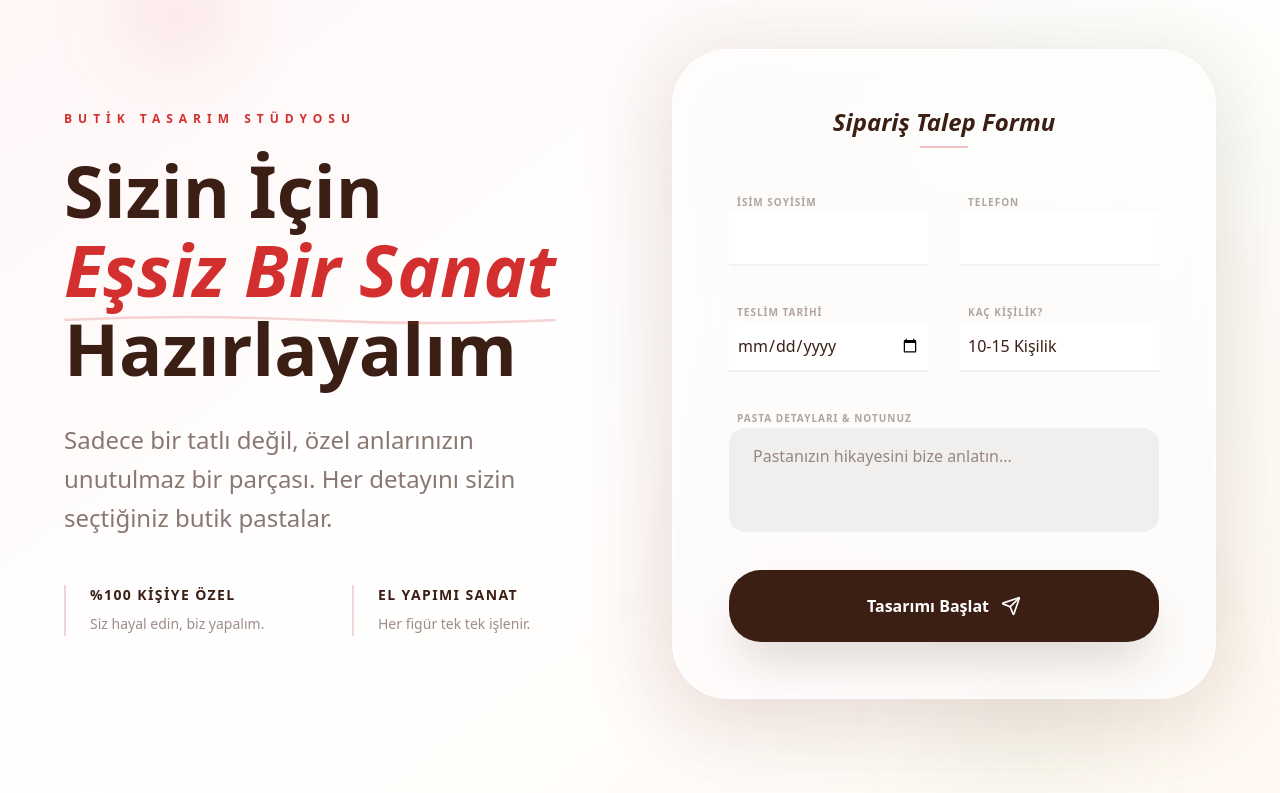
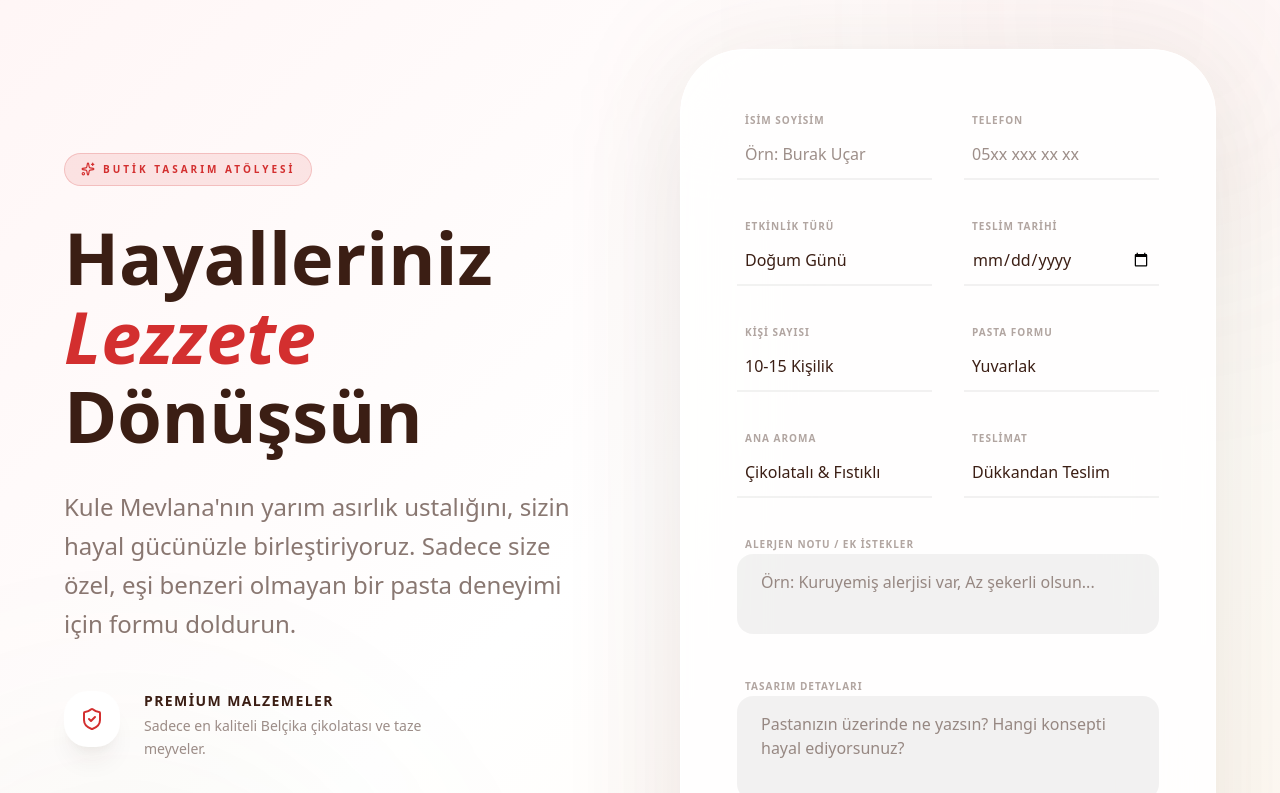
Before and after one commit to burakucarr/kulemevlanasamsun, a Next.js app: page / in a window 1280 px wide. Shown: the part 3160-3953 px from the top of the page. Built offline with nearby package versions, Linux system fonts and the light colour scheme; a web font is replaced by a local one.

Commit message:
Expanded Custom Order Form with Event Type, Shape, Delivery, and Allergy fields

```diff
--- a/src/components/CustomOrderForm.tsx
+++ b/src/components/CustomOrderForm.tsx
@@ -2,7 +2,7 @@
 
 import React, { useState } from "react";
 import { motion } from "framer-motion";
-import { Send, Calendar, Users, Cake } from "lucide-react";
+import { Send, MapPin, Sparkles, ShieldCheck } from "lucide-react";
 
 export default function CustomOrderForm() {
   const [formData, setFormData] = useState({
@@ -10,93 +10,99 @@ export default function CustomOrderForm() {
     phone: "",
     date: "",
     people: "10-15",
-    flavor: "Çikolatalı",
+    flavor: "Çikolatalı & Fıstıklı",
+    eventType: "Doğum Günü",
+    shape: "Yuvarlak",
+    deliveryType: "Dükkandan Teslim",
+    allergies: "Yok",
     notes: "",
   });
 
   const handleSubmit = (e: React.FormEvent) => {
     e.preventDefault();
-    const message = `*Yeni Özel Pasta Sipariş Talebi*%0A%0A*İsim:* ${formData.name}%0A*Telefon:* ${formData.phone}%0A*Tarih:* ${formData.date}%0A*Kişi Sayısı:* ${formData.people}%0A*Aroma:* ${formData.flavor}%0A*Notlar:* ${formData.notes}`;
+    const message = `*Yeni Özel Pasta Tasarım Talebi*%0A%0A` +
+      `*Müşteri:* ${formData.name}%0A` +
+      `*Telefon:* ${formData.phone}%0A` +
+      `*Etkinlik:* ${formData.eventType}%0A` +
+      `*Tarih:* ${formData.date}%0A` +
+      `*Kişi Sayısı:* ${formData.people}%0A` +
+      `*Pasta Formu:* ${formData.shape}%0A` +
+      `*Aroma:* ${formData.flavor}%0A` +
+      `*Teslimat:* ${formData.deliveryType}%0A` +
+      `*Alerjen Notu:* ${formData.allergies}%0A` +
+      `*Tasarım Notları:* ${formData.notes}`;
+
     window.open(`https://wa.me/905309351955?text=${message}`, "_blank");
   };
 
   return (
     <section id="ozel-siparis" className="py-24 md:py-40 bg-gradient-to-br from-[#FFF5F5] via-white to-[#FFF9F0] relative overflow-hidden">
-      {/* Premium Decorative Elements - Antigravity Style */}
-      <motion.div
-        animate={{ y: [0, -30, 0], rotate: [0, 10, 0] }}
-        transition={{ duration: 6, repeat: Infinity, ease: "easeInOut" }}
-        className="absolute top-20 left-[10%] w-24 h-24 bg-accent/10 rounded-full blur-2xl"
-      />
-      <motion.div
-        animate={{ y: [0, 40, 0], rotate: [0, -15, 0] }}
-        transition={{ duration: 8, repeat: Infinity, ease: "easeInOut" }}
-        className="absolute bottom-20 right-[15%] w-32 h-32 bg-pistachio/10 rounded-full blur-3xl"
-      />
+      {/* Decorative Blobs */}
+      <div className="absolute top-[-10%] right-[-10%] w-[500px] h-[500px] bg-accent/5 rounded-full blur-[120px]" />
+      <div className="absolute bottom-[-10%] left-[-10%] w-[500px] h-[500px] bg-pistachio/5 rounded-full blur-[120px]" />
 
       <div className="container mx-auto px-4 md:px-6 relative z-10">
-        <div className="max-w-6xl mx-auto grid grid-cols-1 lg:grid-cols-2 gap-16 items-center">
+        <div className="max-w-6xl mx-auto grid grid-cols-1 lg:grid-cols-2 gap-20 items-center">
 
-          {/* Left Side: Creative Invite */}
+          {/* Left Content */}
           <div className="relative">
-            <motion.span
-              initial={{ opacity: 0, x: -20 }}
-              whileInView={{ opacity: 1, x: 0 }}
-              className="text-accent font-black text-xs uppercase tracking-[0.5em] mb-6 block"
+            <motion.div
+              initial={{ opacity: 0, y: 20 }}
+              whileInView={{ opacity: 1, y: 0 }}
+              className="inline-flex items-center gap-2 bg-accent/10 border border-accent/20 px-4 py-2 rounded-full mb-8"
             >
-              Butik Tasarım Stüdyosu
-            </motion.span>
+              <Sparkles size={14} className="text-accent" />
+              <span className="text-accent font-black text-[10px] uppercase tracking-[0.3em]">Butik Tasarım Atölyesi</span>
+            </motion.div>
+
             <h2 className="font-playfair font-black text-5xl md:text-7xl text-primary mb-8 leading-[1.1]">
-              Sizin İçin <br />
-              <span className="text-accent italic relative">
-                Eşsiz Bir Sanat
-                <svg className="absolute -bottom-2 left-0 w-full h-3 text-accent/20" viewBox="0 0 100 10" preserveAspectRatio="none">
-                  <path d="M0 5 Q 25 0 50 5 T 100 5" fill="none" stroke="currentColor" strokeWidth="2" />
-                </svg>
-              </span>
-              <br /> Hazırlayalım
+              Hayalleriniz <br />
+              <span className="text-accent italic">Lezzete</span> Dönüşsün
             </h2>
-            <p className="text-primary/60 text-lg md:text-2xl font-medium mb-12 leading-relaxed max-w-lg">
-              Sadece bir tatlı değil, özel anlarınızın unutulmaz bir parçası. Her detayını sizin seçtiğiniz butik pastalar.
+
+            <p className="text-primary/60 text-lg md:text-2xl font-medium mb-12 leading-relaxed">
+              Kule Mevlana'nın yarım asırlık ustalığını, sizin hayal gücünüzle birleştiriyoruz.
+              Sadece size özel, eşi benzeri olmayan bir pasta deneyimi için formu doldurun.
             </p>
 
-            <div className="grid grid-cols-1 sm:grid-cols-2 gap-8">
+            <div className="space-y-8">
               {[
-                { title: "%100 Kişiye Özel", desc: "Siz hayal edin, biz yapalım." },
-                { title: "El Yapımı Sanat", desc: "Her figür tek tek işlenir." },
+                { icon: <ShieldCheck className="text-accent" />, title: "Premium Malzemeler", desc: "Sadece en kaliteli Belçika çikolatası ve taze meyveler." },
+                { icon: <MapPin className="text-accent" />, title: "Adrese Teslim", desc: "Atakum ve çevresine özel soğutmalı araçlarımızla teslimat." },
               ].map((item, i) => (
-                <div key={i} className="border-l-2 border-accent/20 pl-6">
-                  <h4 className="font-black text-primary text-sm uppercase tracking-widest mb-2">{item.title}</h4>
-                  <p className="text-primary/50 text-sm leading-relaxed">{item.desc}</p>
+                <div key={i} className="flex gap-6 items-start group">
+                  <div className="w-14 h-14 rounded-3xl bg-white shadow-xl shadow-primary/5 flex items-center justify-center flex-shrink-0 group-hover:scale-110 transition-transform duration-500">
+                    {item.icon}
+                  </div>
+                  <div>
+                    <h4 className="font-black text-primary uppercase tracking-widest text-sm mb-1">{item.title}</h4>
+                    <p className="text-primary/50 text-sm leading-relaxed max-w-xs">{item.desc}</p>
+                  </div>
                 </div>
               ))}
             </div>
           </div>
 
-          {/* Right Side: The "Golden" Form */}
+          {/* Right Form */}
           <motion.div
             initial={{ opacity: 0, scale: 0.95 }}
             whileInView={{ opacity: 1, scale: 1 }}
             className="relative"
           >
-            {/* Glow Behind Form */}
-            <div className="absolute -inset-4 bg-gradient-to-tr from-accent/20 to-pistachio/20 blur-2xl rounded-[4rem] opacity-50" />
+            <div className="absolute -inset-4 bg-gradient-to-tr from-accent/20 to-pistachio/20 blur-3xl rounded-[4rem] opacity-30" />
 
-            <div className="relative bg-white/80 backdrop-blur-2xl rounded-[3.5rem] p-8 md:p-14 shadow-[0_30px_100px_rgba(0,0,0,0.08)] border border-white">
-              {/* Form Content */}
+            <div className="relative bg-white/90 backdrop-blur-3xl rounded-[4rem] p-8 md:p-14 shadow-[0_40px_120px_rgba(0,0,0,0.07)] border border-white">
               <form onSubmit={handleSubmit} className="space-y-8">
-                <div className="text-center mb-10">
-                  <h3 className="font-playfair font-bold text-2xl text-primary italic">Sipariş Talep Formu</h3>
-                  <div className="w-12 h-0.5 bg-accent/30 mx-auto mt-2" />
-                </div>
 
+                {/* Section 1: Contact */}
                 <div className="grid grid-cols-1 md:grid-cols-2 gap-8">
                   <div className="space-y-3">
                     <label className="text-[10px] font-black uppercase tracking-widest text-primary/40 ml-2">İsim Soyisim</label>
                     <input
                       required
                       type="text"
-                      className="w-full bg-white border-b-2 border-black/5 focus:border-accent px-2 py-3 outline-none transition-all font-medium text-primary text-lg"
+                      placeholder="Örn: Burak Uçar"
+                      className="w-full bg-transparent border-b-2 border-black/5 focus:border-accent px-2 py-3 outline-none transition-all font-medium text-primary"
                       onChange={(e) => setFormData({ ...formData, name: e.target.value })}
                     />
                   </div>
@@ -105,26 +111,46 @@ export default function CustomOrderForm() {
                     <input
                       required
                       type="tel"
-                      className="w-full bg-white border-b-2 border-black/5 focus:border-accent px-2 py-3 outline-none transition-all font-medium text-primary text-lg"
+                      placeholder="05xx xxx xx xx"
+                      className="w-full bg-transparent border-b-2 border-black/5 focus:border-accent px-2 py-3 outline-none transition-all font-medium text-primary"
                       onChange={(e) => setFormData({ ...formData, phone: e.target.value })}
                     />
                   </div>
                 </div>
 
+                {/* Section 2: Event Details */}
                 <div className="grid grid-cols-1 md:grid-cols-2 gap-8">
+                  <div className="space-y-3">
+                    <label className="text-[10px] font-black uppercase tracking-widest text-primary/40 ml-2">Etkinlik Türü</label>
+                    <select
+                      className="w-full bg-transparent border-b-2 border-black/5 focus:border-accent px-2 py-3 outline-none transition-all font-medium text-primary cursor-pointer appearance-none"
+                      onChange={(e) => setFormData({ ...formData, eventType: e.target.value })}
+                    >
+                      <option>Doğum Günü</option>
+                      <option>Düğün & Nişan</option>
+                      <option>Yıldönümü</option>
+                      <option>Baby Shower</option>
+                      <option>Kurumsal Etkinlik</option>
+                      <option>Diğer</option>
+                    </select>
+                  </div>
                   <div className="space-y-3">
                     <label className="text-[10px] font-black uppercase tracking-widest text-primary/40 ml-2">Teslim Tarihi</label>
                     <input
                       required
                       type="date"
-                      className="w-full bg-white border-b-2 border-black/5 focus:border-accent px-2 py-3 outline-none transition-all font-medium text-primary"
+                      className="w-full bg-transparent border-b-2 border-black/5 focus:border-accent px-2 py-3 outline-none transition-all font-medium text-primary"
                       onChange={(e) => setFormData({ ...formData, date: e.target.value })}
                     />
                   </div>
+                </div>
+
+                {/* Section 3: Cake Specs */}
+                <div className="grid grid-cols-1 md:grid-cols-2 gap-8">
                   <div className="space-y-3">
-                    <label className="text-[10px] font-black uppercase tracking-widest text-primary/40 ml-2">Kaç Kişilik?</label>
+                    <label className="text-[10px] font-black uppercase tracking-widest text-primary/40 ml-2">Kişi Sayısı</label>
                     <select
-                      className="w-full bg-white border-b-2 border-black/5 focus:border-accent px-2 py-3 outline-none transition-all font-medium text-primary appearance-none cursor-pointer"
+                      className="w-full bg-transparent border-b-2 border-black/5 focus:border-accent px-2 py-3 outline-none transition-all font-medium text-primary cursor-pointer appearance-none"
                       onChange={(e) => setFormData({ ...formData, people: e.target.value })}
                     >
                       <option>10-15 Kişilik</option>
@@ -133,14 +159,64 @@ export default function CustomOrderForm() {
                       <option>50+ Kişilik</option>
                     </select>
                   </div>
+                  <div className="space-y-3">
+                    <label className="text-[10px] font-black uppercase tracking-widest text-primary/40 ml-2">Pasta Formu</label>
+                    <select
+                      className="w-full bg-transparent border-b-2 border-black/5 focus:border-accent px-2 py-3 outline-none transition-all font-medium text-primary cursor-pointer appearance-none"
+                      onChange={(e) => setFormData({ ...formData, shape: e.target.value })}
+                    >
+                      <option>Yuvarlak</option>
+                      <option>Kare</option>
+                      <option>Kalp</option>
+                      <option>Çok Katlı</option>
+                      <option>Özel Kesim (Rakam/Harf)</option>
+                    </select>
+                  </div>
+                </div>
+
+                {/* Section 4: Flavor & Delivery */}
+                <div className="grid grid-cols-1 md:grid-cols-2 gap-8">
+                  <div className="space-y-3">
+                    <label className="text-[10px] font-black uppercase tracking-widest text-primary/40 ml-2">Ana Aroma</label>
+                    <select
+                      className="w-full bg-transparent border-b-2 border-black/5 focus:border-accent px-2 py-3 outline-none transition-all font-medium text-primary cursor-pointer appearance-none"
+                      onChange={(e) => setFormData({ ...formData, flavor: e.target.value })}
+                    >
+                      <option>Çikolatalı & Fıstıklı</option>
+                      <option>Meyveli (Karışık)</option>
+                      <option>Karamelli & Krokanlı</option>
+                      <option>Lotus & Biscoff</option>
+                      <option>Vanilyalı & Çilekli</option>
+                    </select>
+                  </div>
+                  <div className="space-y-3">
+                    <label className="text-[10px] font-black uppercase tracking-widest text-primary/40 ml-2">Teslimat</label>
+                    <select
+                      className="w-full bg-transparent border-b-2 border-black/5 focus:border-accent px-2 py-3 outline-none transition-all font-medium text-primary cursor-pointer appearance-none"
+                      onChange={(e) => setFormData({ ...formData, deliveryType: e.target.value })}
+                    >
+                      <option>Dükkandan Teslim</option>
+                      <option>Adrese Teslimat (+Ücretli)</option>
+                    </select>
+                  </div>
                 </div>
 
                 <div className="space-y-3">
-                  <label className="text-[10px] font-black uppercase tracking-widest text-primary/40 ml-2">Pasta Detayları & Notunuz</label>
+                  <label className="text-[10px] font-black uppercase tracking-widest text-primary/40 ml-2">Alerjen Notu / Ek İstekler</label>
+                  <textarea
+                    rows={2}
+                    placeholder="Örn: Kuruyemiş alerjisi var, Az şekerli olsun..."
+                    className="w-full bg-black/5 rounded-2xl px-6 py-4 outline-none focus:bg-accent/5 transition-all font-medium text-primary resize-none"
+                    onChange={(e) => setFormData({ ...formData, allergies: e.target.value })}
+                  ></textarea>
+                </div>
+
+                <div className="space-y-3">
+                  <label className="text-[10px] font-black uppercase tracking-widest text-primary/40 ml-2">Tasarım Detayları</label>
                   <textarea
                     rows={3}
-                    placeholder="Pastanızın hikayesini bize anlatın..."
-                    className="w-full bg-black/5 rounded-2xl px-6 py-4 outline-none focus:bg-accent/5 focus:ring-1 focus:ring-accent/20 transition-all font-medium text-primary resize-none"
+                    placeholder="Pastanızın üzerinde ne yazsın? Hangi konsepti hayal ediyorsunuz?"
+                    className="w-full bg-black/5 rounded-2xl px-6 py-4 outline-none focus:bg-accent/5 transition-all font-medium text-primary resize-none"
                     onChange={(e) => setFormData({ ...formData, notes: e.target.value })}
                   ></textarea>
                 </div>
@@ -149,12 +225,9 @@ export default function CustomOrderForm() {
                   whileHover={{ scale: 1.02 }}
                   whileTap={{ scale: 0.98 }}
                   type="submit"
-                  className="w-full bg-primary text-white font-black py-6 rounded-[2rem] flex items-center justify-center gap-4 hover:bg-accent transition-all duration-500 shadow-2xl shadow-primary/20 group overflow-hidden relative"
+                  className="w-full bg-primary text-white font-black py-6 rounded-3xl flex items-center justify-center gap-4 hover:bg-accent transition-all duration-500 shadow-2xl shadow-primary/20 group"
                 >
-                  <span className="relative z-10 flex items-center gap-3">
-                    Tasarımı Başlat <Send size={20} className="group-hover:translate-x-1 group-hover:-translate-y-1 transition-transform" />
-                  </span>
-                  <div className="absolute inset-0 bg-gradient-to-r from-transparent via-white/10 to-transparent -translate-x-full group-hover:translate-x-full transition-transform duration-1000" />
+                  TASARIMI BAŞLAT <Send size={20} className="group-hover:translate-x-1 group-hover:-translate-y-1 transition-transform" />
                 </motion.button>
               </form>
             </div>
```
